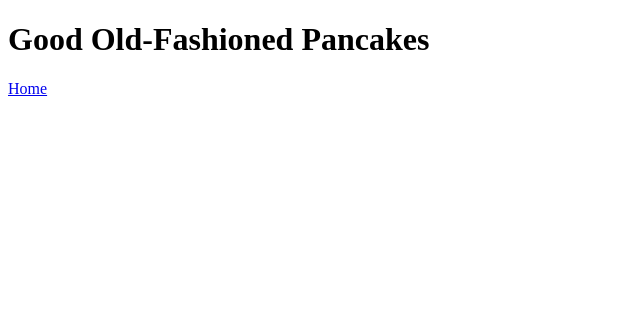
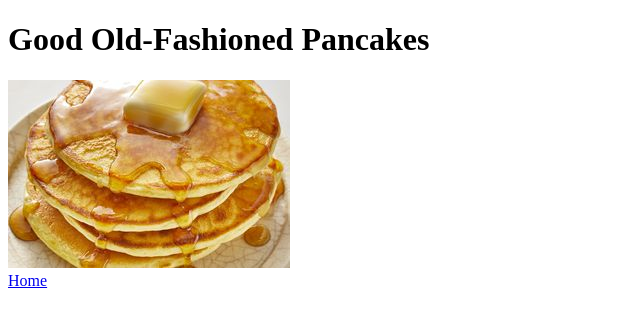
Before and after one commit to Tomas454456/odin-recipes, a plain HTML site: page recipes/pancakes.html in a window 1280 px wide. Shown: the whole page, without its empty margins (0-640 px from the left). Drawn offline with Linux system fonts and the light colour scheme.

Commit message:
Add pancake image

```diff
--- a/recipes/pancakes.html
+++ b/recipes/pancakes.html
@@ -7,6 +7,8 @@
 </head>
 <body>
     <h1>Good Old-Fashioned Pancakes</h1>
+    <img src="/images/Pancake.jpg" alt="Finished Recipe Image">
+    <br>
     <a href="../index.html">Home</a>
 </body>
 </html>
```
Also changed, not shown: images/Pancake.jpg (added).
